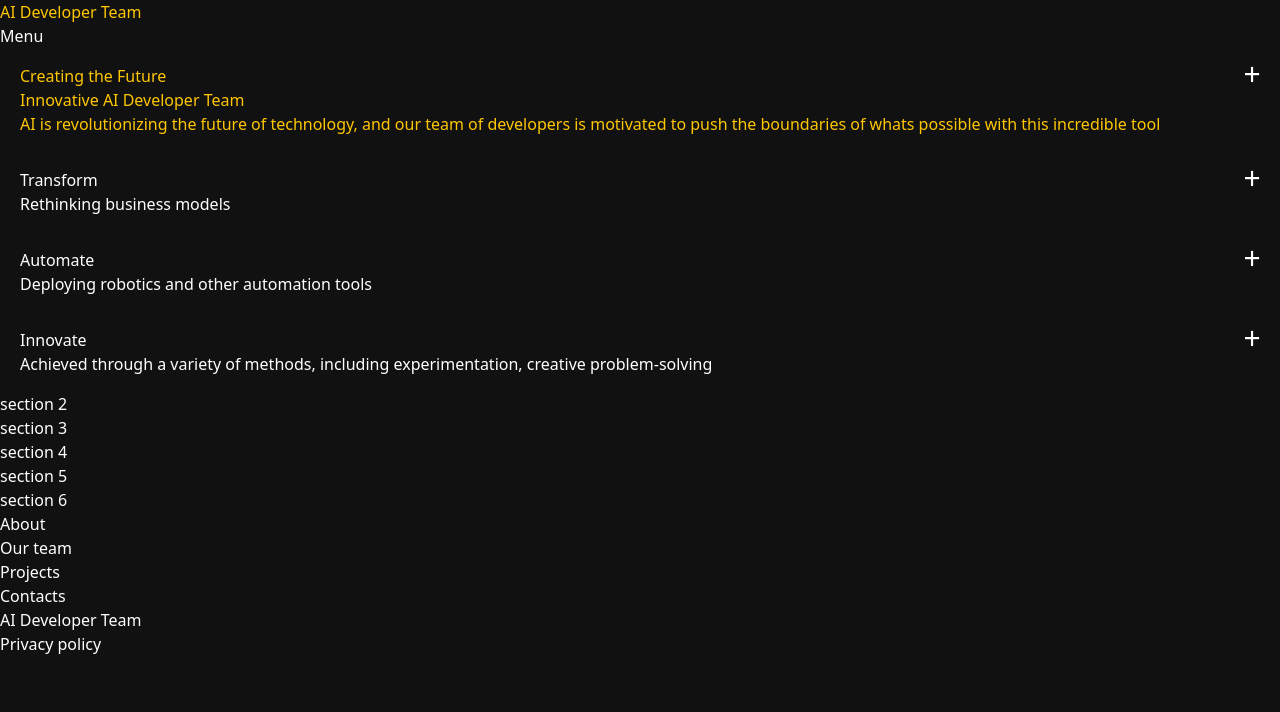
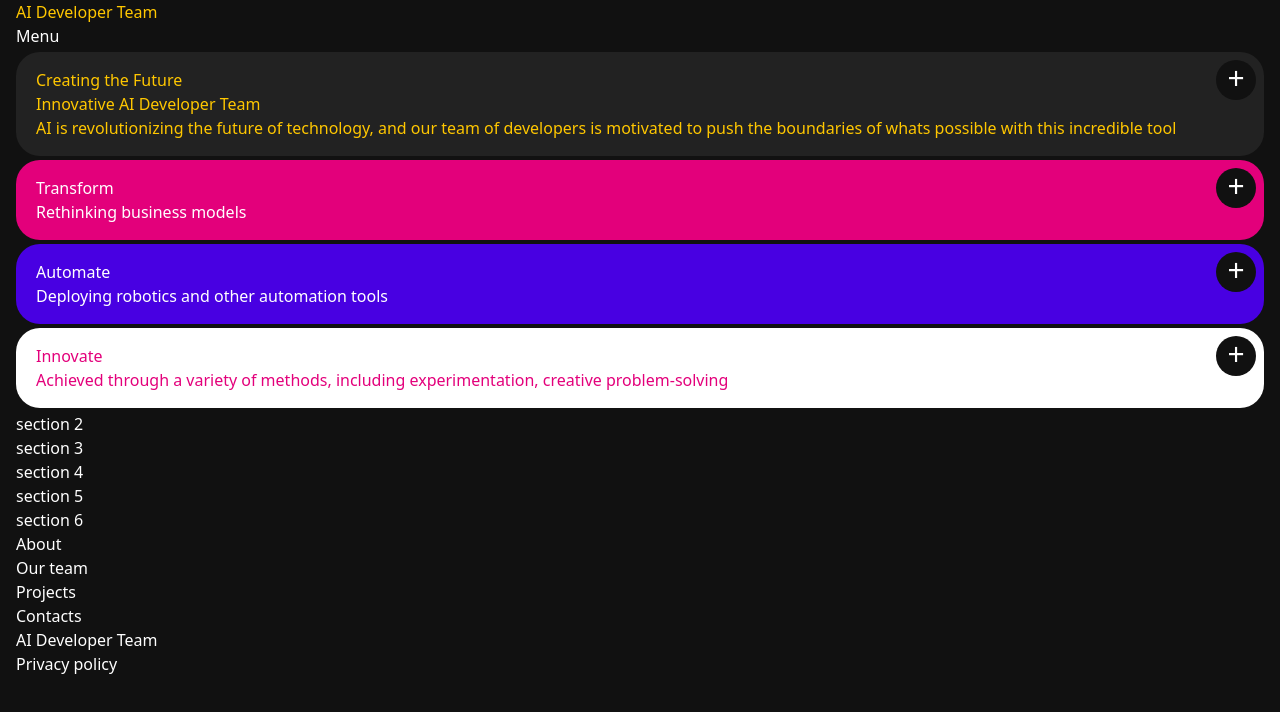
Before and after one commit to github-amirhossein/simple-dev-blog, a React (Vite) app: page / in a window 1280 px wide. Shown: the top 712 px of the page. Built offline with nearby package versions, Linux system fonts and the light colour scheme.

Commit message:
nodified box component

```diff
--- a/src/components/Box.jsx
+++ b/src/components/Box.jsx
@@ -1,15 +1,10 @@
-export default function Box({ children, color }) {
-  let textColor;
-  if (color === 'pink') textColor = 'white';
-  if (color === 'blue') textColor = 'white';
-  if (color === 'white') textColor = 'pink';
-  if (color === 'yellow') textColor = 'blue';
-  if (color === 'gray') textColor = 'yellow';
+import './../App.css';
+
+export default function Box({ className, children }) {
+  const tailwindClass = `rounded-3xl my-1 py-4 px-5 relative ${className}`;
 
   return (
-    <div
-      className={`rounded-3xl py-4 px-5 bg-${color} text-${textColor} relative`}
-    >
+    <div className={tailwindClass}>
       <button className='absolute top-2 right-2 size-10 rounded-full text-3xl bg-black pb-10 text-white'>
         +
       </button>
--- a/src/components/Section1.jsx
+++ b/src/components/Section1.jsx
@@ -1,9 +1,9 @@
 import Box from './Box';
 
-export default function Section1() {
+export default function Section1(){
   return (
     <section>
-      <Box color='gray'>
+      <Box className='bg-gray text-yellow'>
         <span>Creating the Future</span>
         <h2>Innovative AI Developer Team</h2>
         <p>
@@ -13,17 +13,17 @@ export default function Section1() {
         </p>
       </Box>
 
-      <Box color='pink'>
+      <Box className='bg-pink text-white'>
         <h2>Transform </h2>
         <p>Rethinking business models</p>
       </Box>
 
-      <Box color='blue'>
+      <Box className='bg-blue text-white'>
         <h2>Automate</h2>
         <p>Deploying robotics and other automation tools</p>
       </Box>
 
-      <Box color='white'>
+      <Box className='bg-white text-pink'>
         <h2>Innovate</h2>
         <p>
           Achieved through a variety of methods, including experimentation,
--- a/src/index.css
+++ b/src/index.css
@@ -5,4 +5,5 @@
 body{
   background-color: #111111;
   color: #ffffff;
+  padding-inline: 1rem;
 }
```
Also changed, not shown: 1 other file (tests, documents, lock files or other folders).
